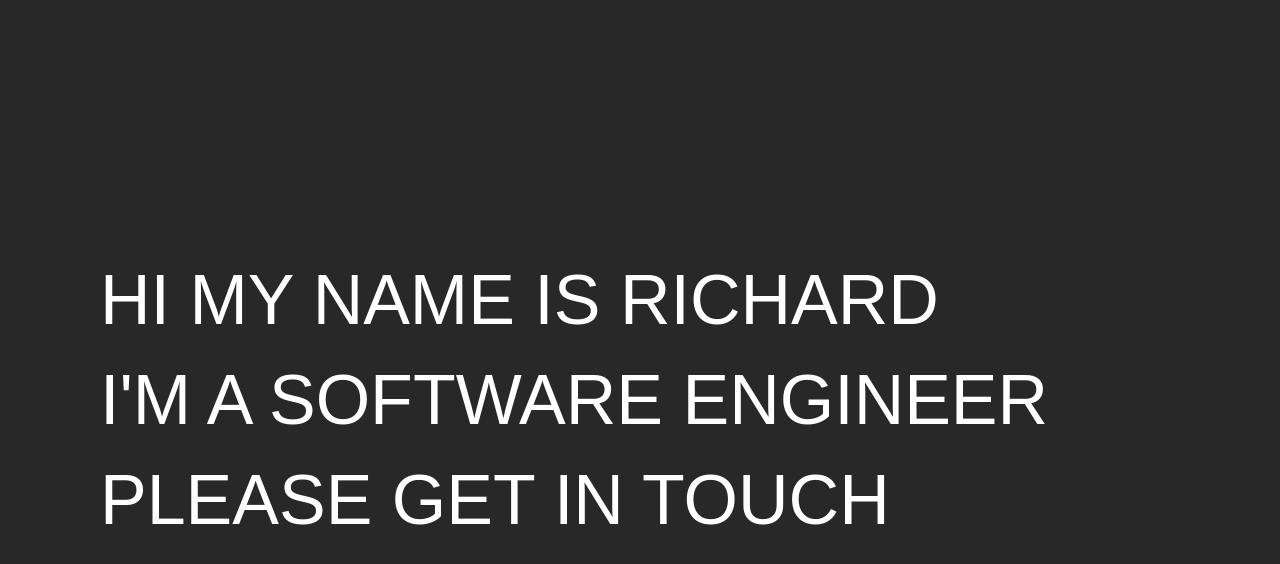
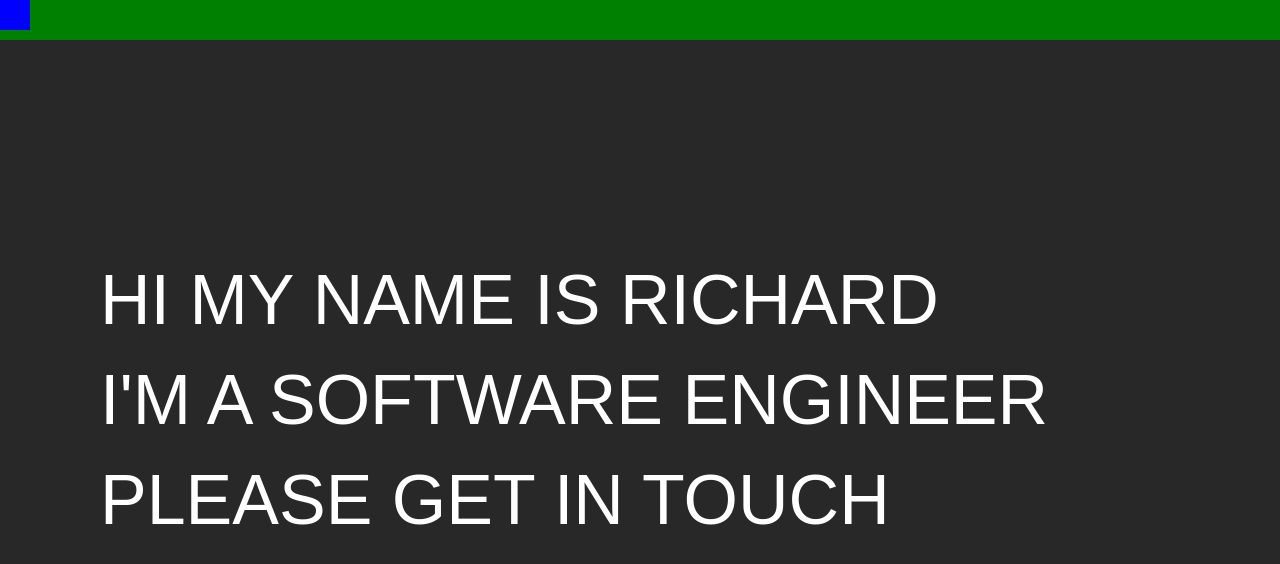
Before and after one commit to RSee07/richardsee, a React app: page / in a window 1280 px wide. Shown: the top 564 px of the page. Built offline with nearby package versions, Linux system fonts and the light colour scheme.

Commit message:
Refactored Header from stateless component to state component

```diff
--- a/src/App.js
+++ b/src/App.js
@@ -6,6 +6,7 @@ import {
 } from 'react-router-dom'
 import styled from 'styled-components'
 import data from './static/data/personal.json'
+import Header from './components/Header'
 import Intro from './components/Intro'
 import Work from './components/Work'
 import About from './components/About'
@@ -33,12 +34,13 @@ const RouteWrapper = styled.div`
     }
 `
 
-class App extends React.Component {
+export default class App extends React.Component {
     render() {
         return (
             <BrowserRouter>
                 <Fragment>
                     <Background>
+                        <Header />
                         <Switch>
                             <Route
                                 path="/about"
@@ -63,5 +65,3 @@ class App extends React.Component {
         )
     }
 }
-
-export default App
--- a/src/components/Header.js
+++ b/src/components/Header.js
@@ -3,8 +3,17 @@ import { NavLink } from 'react-router-dom'
 import styled from 'styled-components'
 
 const Head = styled.header`
+    position: fixed;
+    width: 100%;
     text-align: right;
-    padding: 20px;
+    background-color: green;
+    height: 40px;
+`
+
+const Icon = styled.div`
+    width: 30px;
+    height: 30px;
+    background-color: blue;
 `
 
 const Nav = styled(NavLink)`
@@ -34,14 +43,17 @@ const Nav = styled(NavLink)`
     }
 `
 
-const Header = () => (
+export default class Header extends React.Component {
+    render() {
+        return(
             <Fragment>
                 <Head>
-            <Nav to="/work">Work</Nav>
+                    <Icon/>
+                    {/* <Nav to="/work">Work</Nav>
                     <Nav to="/about">About</Nav>
-            <Nav to="/contact">Contact</Nav>
+                    <Nav to="/contact">Contact</Nav> */}
                 </Head>
             </Fragment>
         )
-
-export default Header
+    }
+}
```
Lines whose indentation alone changed are shown as unchanged.
